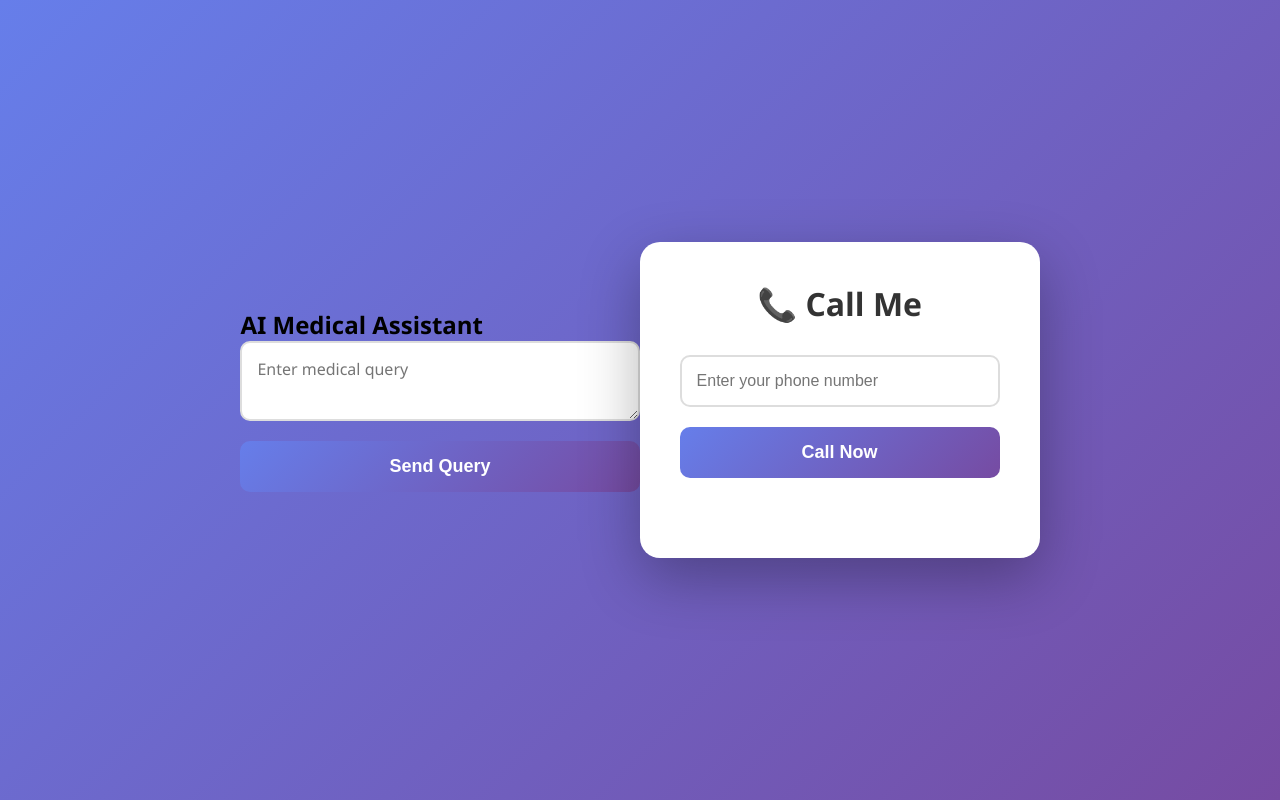
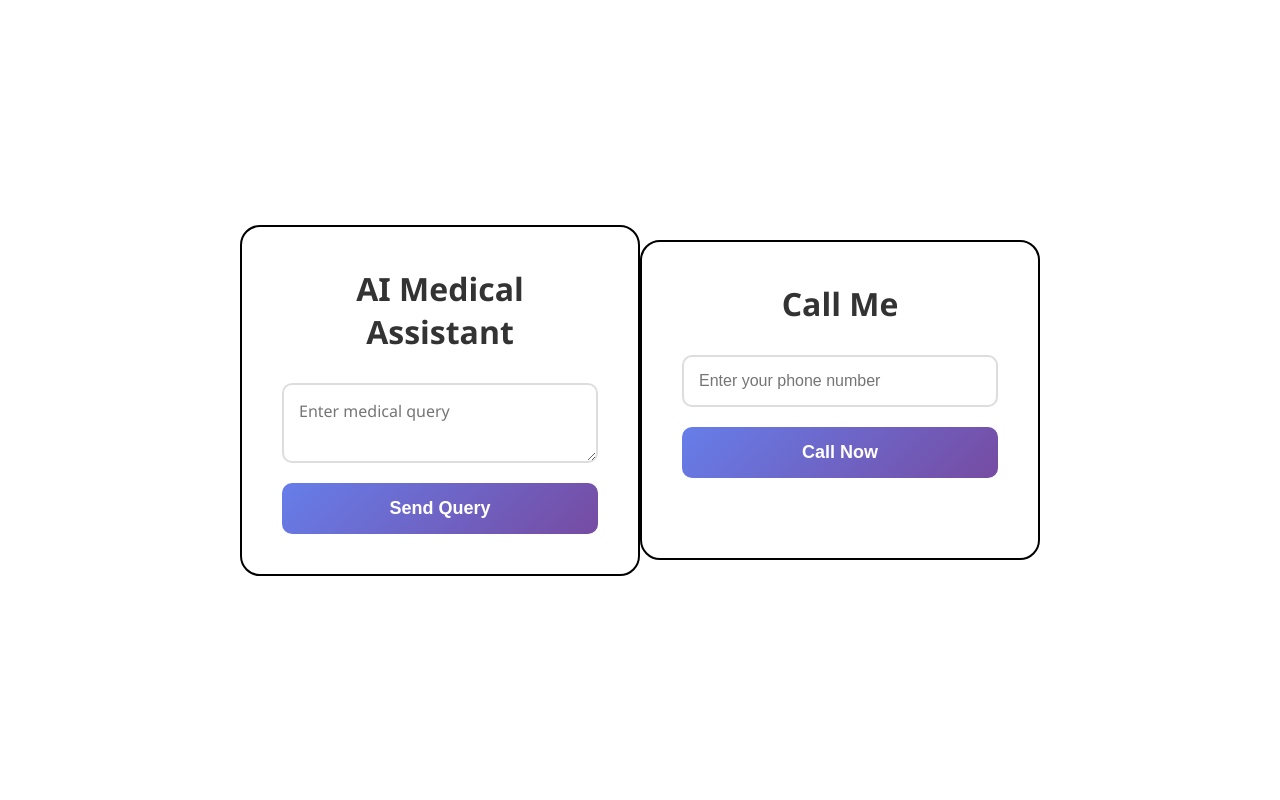
Before and after one commit to propadiene-1/TreeHacks-2026, a website: page public/index.html in a window 1280 px wide. Drawn offline with Linux system fonts and the light colour scheme.

Commit message:
make ui a little less ugly

```diff
--- a/public/index.html
+++ b/public/index.html
@@ -7,14 +7,14 @@
     <link rel="stylesheet" href="style.css">
 </head>
 <body>
-    <div class="ai-questions">
-        <h2>AI Medical Assistant</h2>
+    <div class="container">
+        <h1>AI Medical Assistant</h1>
         <textarea id="queryInput" placeholder="Enter medical query"></textarea>
         <button id="askAIButton">Send Query</button> <!-- for testing: remove later -->
         <div id="aiResponse" style="display: none;"></div> <!--display response below!-->
     </div>
     <div class="container">
-        <h1>📞 Call Me</h1>
+        <h1>Call Me</h1>
         <input type="tel" id="phoneNumber" placeholder="Enter your phone number" />
         <button id="callButton">Call Now</button>
         <div id="status"></div>
--- a/public/style.css
+++ b/public/style.css
@@ -6,7 +6,8 @@
 
 body {
     font-family: 'Segoe UI', Tahoma, Geneva, Verdana, sans-serif;
-    background: linear-gradient(135deg, #667eea 0%, #764ba2 100%);
+    /*background: linear-gradient(135deg, #667eea 0%, #764ba2 100%);*/
+    background: white;
     min-height: 100vh;
     display: flex;
     justify-content: center;
@@ -16,8 +17,9 @@ body {
 .container {
     background: white;
     padding: 40px;
+    border: 2px solid black;
     border-radius: 20px;
-    box-shadow: 0 20px 60px rgba(0, 0, 0, 0.3);
+    /*box-shadow: 0 20px 60px rgba(0, 0, 0, 0.3);*/
     text-align: center;
     max-width: 400px;
     width: 90%;
```
